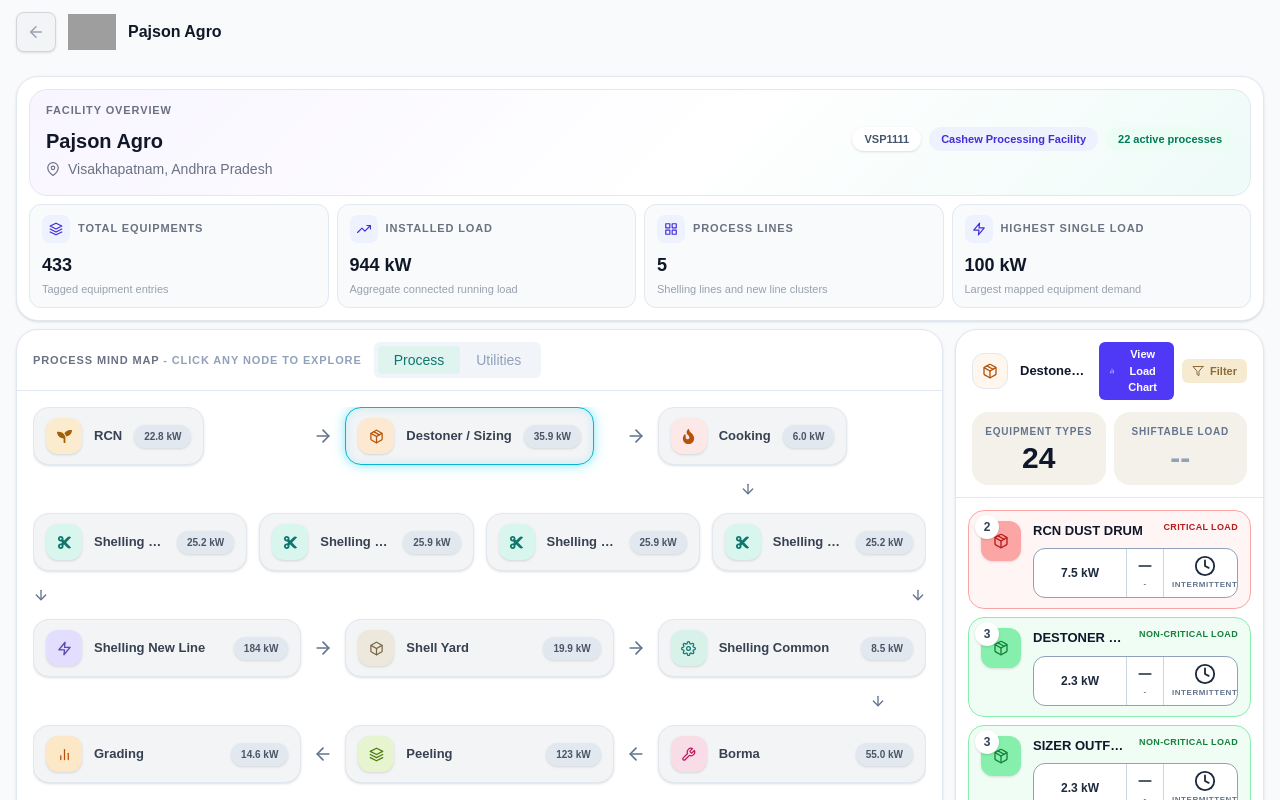
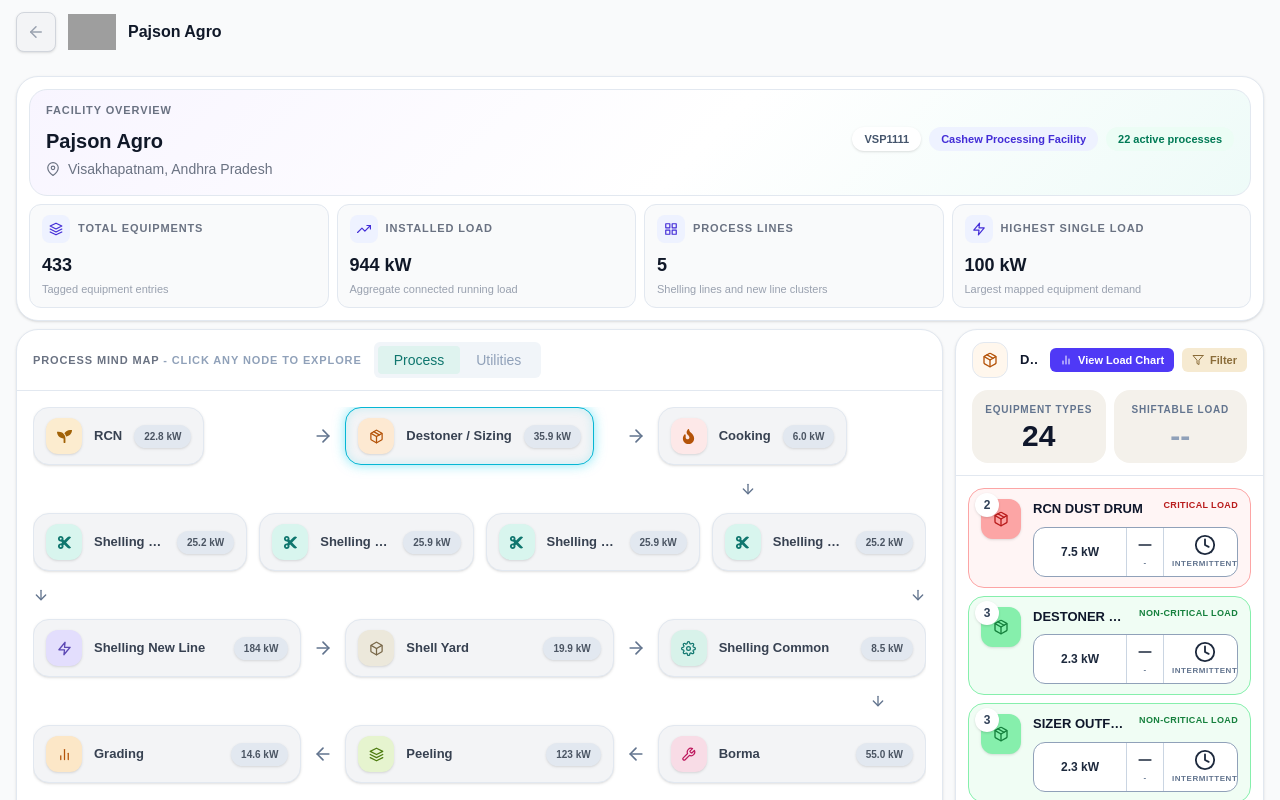
Before and after one commit to RSVS-Viswath/apepdcl-new, a React (Vite) app: page /process1 in a window 1280 px wide. Shown: the top 800 px of the page. Built offline with nearby package versions, Linux system fonts and the light colour scheme; grey boxes are pictures that could not be loaded.

Commit message:
Remove max-width constraint from process mind map and fix button text wrapping

```diff
--- a/src/pages/Process1Page.jsx
+++ b/src/pages/Process1Page.jsx
@@ -826,7 +826,7 @@
             <div className="flex min-h-0 flex-1 px-4 py-4 overflow-auto">
               {viewMode === "process" ? (
                 <div className="overflow-auto w-full">
-                  <div className="mx-auto w-full max-w-[930px] space-y-4">
+                  <div className="w-full space-y-4">
                     <div className="flex items-center gap-3">
                       <div className="flex min-w-0 flex-1 items-center gap-3">
                         <div className="min-w-[150px] flex-1">
@@ -955,7 +955,7 @@
                     <button
                       type="button"
                       onClick={() => setIsLoadChartModalOpen(true)}
-                      className="inline-flex items-center gap-1.5 rounded-md px-2.5 py-1 text-[11px] font-semibold text-white"
+                      className="inline-flex items-center gap-1.5 rounded-md px-2.5 py-1 text-[11px] font-semibold text-white whitespace-nowrap"
                       style={{ backgroundColor: "var(--color-indigo-600)" }}
                     >
                       <FiBarChart2 className="text-[12px]" />
```
